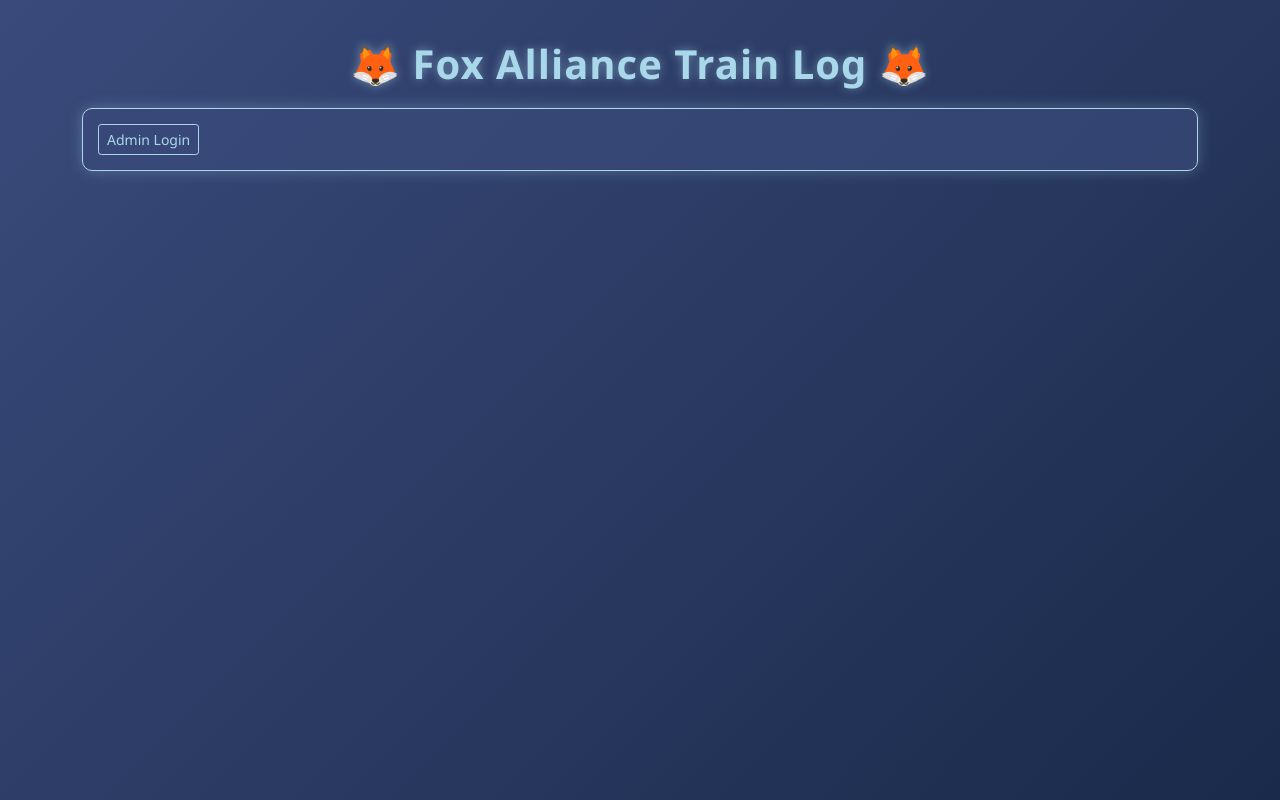
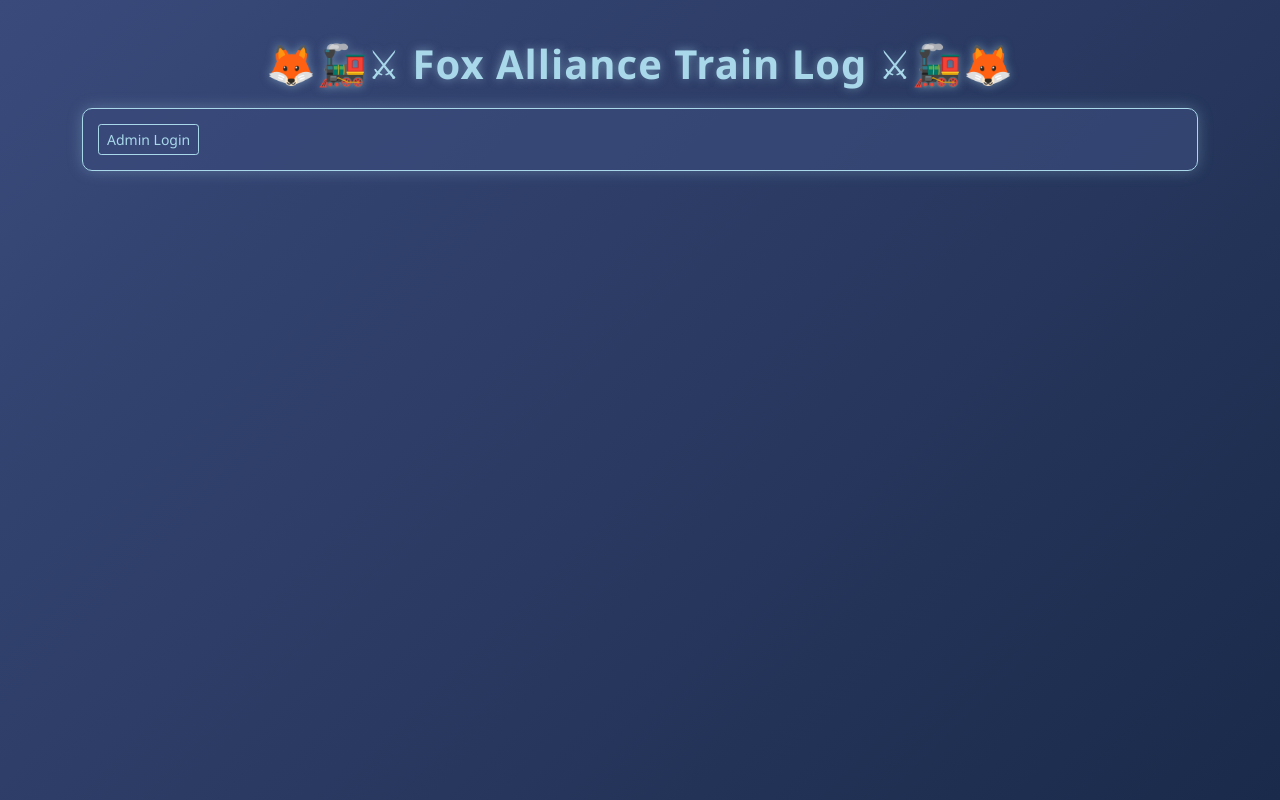
Before and after one commit to amitdesigns/fox-alliance-train-log, a plain HTML site: page index.html in a window 1280 px wide. Drawn offline with nearby package versions, Linux system fonts and the light colour scheme; no server answers.

Commit message:
Update index.html

```diff
--- a/index.html
+++ b/index.html
@@ -172,7 +172,7 @@
 </head>
 <body>
     <div class="container">
-        <h1>🦊 Fox Alliance Train Log 🦊</h1>
+        <h1>🦊🚂⚔ Fox Alliance Train Log ⚔🚂🦊</h1>
 
         <div id="admin-controls">
             <button id="login-btn" class="btn btn-outline-primary">Admin Login</button>
```
